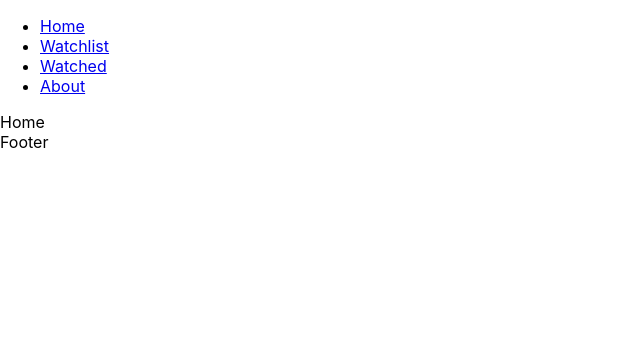
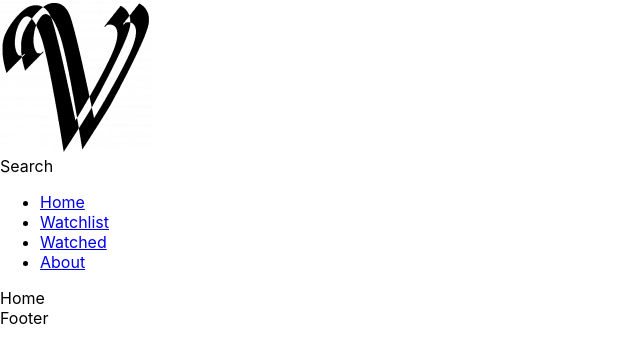
Before and after one commit to vlasopoulos/FullStackMovieDatabase, a React (Create React App) app in the folder src/main/frontend/: page / in a window 1280 px wide. Shown: the top 362 px of the page, without its empty margins (0-640 px from the left). Built offline with nearby package versions, Linux system fonts and the light colour scheme.

Commit message:
added logo and favicon

```diff
--- a/src/main/frontend/src/components/NavBar.tsx
+++ b/src/main/frontend/src/components/NavBar.tsx
@@ -1,11 +1,13 @@
 import React from 'react'
 import { Link } from "react-router-dom";
-
+import Search from "./Search"
 type Props = {}
 
 const NavBar = (props: Props) => {
   return (
     <div className='navbar'>
+      <img src="logo.png" alt="Logo" />
+      <Search />
       <nav>
         <ul>
           <li><Link to="/">Home</Link></li>
--- /dev/null
+++ b/src/main/frontend/src/components/Search.tsx
@@ -0,0 +1,11 @@
+import React from 'react'
+
+type Props = {}
+
+const Search = (props: Props) => {
+  return (
+    <div>Search</div>
+  )
+}
+
+export default Search
```
Also changed, not shown: src/main/frontend/public/logo.png (added), src/main/frontend/public/manifest.json, 1 other file (tests, documents, lock files or other folders). Lines whose indentation alone changed are shown as unchanged.
